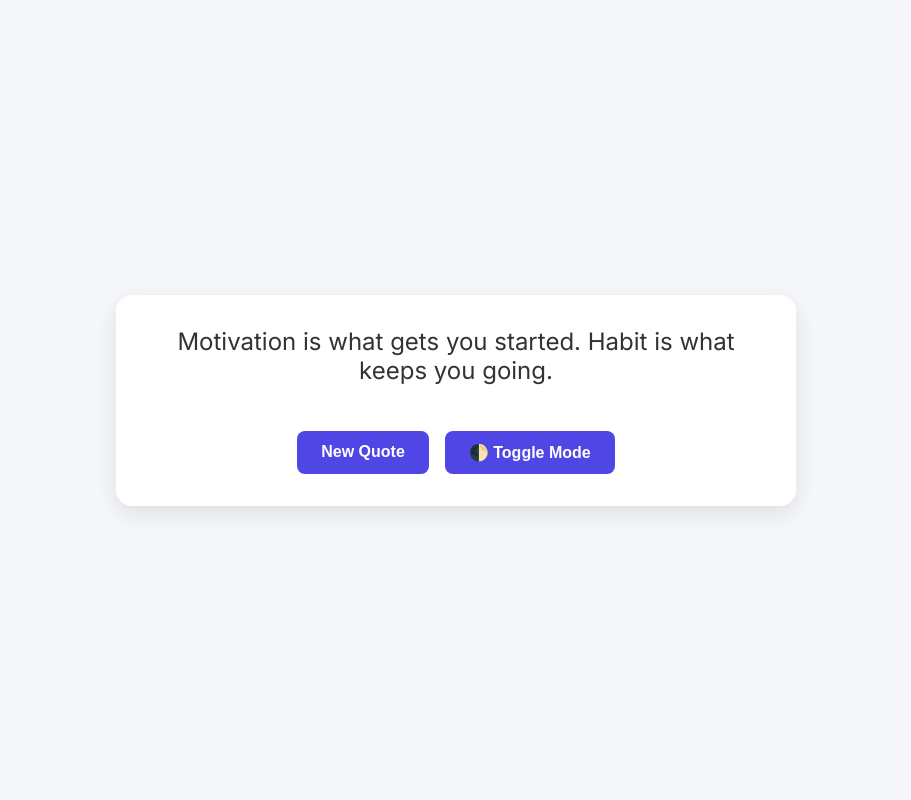
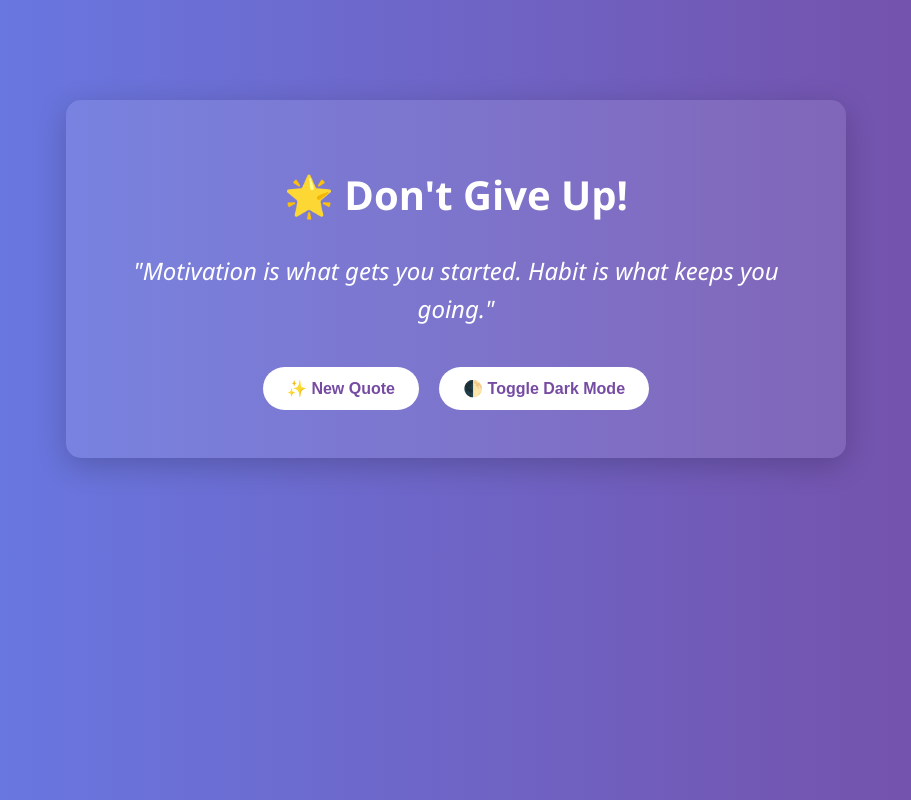
Before and after one commit to frankfolabi/keep-moving, a Flask app: page / in a window 1280 px wide. Shown: the whole page, without its empty margins (184-1095 px from the left). Run offline with Flask 2, Linux system fonts and the light colour scheme.

Commit message:
Update index file.

```diff
--- a/templates/index.html
+++ b/templates/index.html
@@ -2,114 +2,112 @@
 <html lang="en">
 <head>
   <meta charset="UTF-8">
-  <title>Inspirational Quotes</title>
-  <link href="https://fonts.googleapis.com/css2?family=Inter:wght@400;600&display=swap" rel="stylesheet">
+  <title>Keep Moving!</title>
   <style>
     :root {
-      --bg: #f5f7fa;
-      --text: #333;
-      --card-bg: #fff;
-      --button-bg: #4F46E5;
-      --button-hover: #4338ca;
+      --bg-gradient: linear-gradient(to right, #667eea, #764ba2);
+      --container-bg: rgba(255, 255, 255, 0.1);
+      --text-color: #fff;
+      --button-bg: #fff;
+      --button-text: #764ba2;
+      --button-hover: #f1f1f1;
     }
 
     body.dark {
-      --bg: #1e1e2f;
-      --text: #f0f0f0;
-      --card-bg: #2a2a40;
-      --button-bg: #6366f1;
-      --button-hover: #818cf8;
+      --bg-gradient: linear-gradient(to right, #1e1e1e, #2c2c2c);
+      --container-bg: rgba(255, 255, 255, 0.05);
+      --text-color: #e0e0e0;
+      --button-bg: #333;
+      --button-text: #fff;
+      --button-hover: #444;
     }
 
     body {
-      font-family: 'Inter', sans-serif;
-      background: var(--bg);
-      color: var(--text);
-      display: flex;
-      justify-content: center;
-      align-items: center;
-      height: 100vh;
+      font-family: 'Segoe UI', sans-serif;
+      background: var(--bg-gradient);
+      color: var(--text-color);
+      text-align: center;
       margin: 0;
-      transition: background 0.3s ease, color 0.3s ease;
+      padding: 0;
+      transition: background 0.4s ease, color 0.4s ease;
     }
 
-    .card {
-      background: var(--card-bg);
-      padding: 2rem 2.5rem;
-      border-radius: 1rem;
-      box-shadow: 0 8px 24px rgba(0,0,0,0.1);
-      max-width: 600px;
-      text-align: center;
-      transition: all 0.3s ease;
+    .container {
+      max-width: 700px;
+      margin: 100px auto;
+      background: var(--container-bg);
+      padding: 40px;
+      border-radius: 15px;
+      box-shadow: 0 8px 30px rgba(0, 0, 0, 0.2);
     }
 
-    .quote {
-      font-size: 1.5rem;
-      font-weight: 400;
-      margin-bottom: 1.5rem;
-      min-height: 80px;
+    h1 {
+      font-size: 2.5rem;
+      margin-bottom: 20px;
     }
 
-    .buttons {
-      display: flex;
-      justify-content: center;
-      gap: 1rem;
+    blockquote {
+      font-size: 1.5rem;
+      font-style: italic;
+      margin: 30px 0;
+      line-height: 1.6;
     }
 
     button {
-      padding: 0.75rem 1.5rem;
+      background: var(--button-bg);
+      color: var(--button-text);
+      border: none;
+      padding: 12px 24px;
       font-size: 1rem;
-      font-weight: 600;
-      color: white;
-      background-color: var(--button-bg);
-      border: none;
-      border-radius: 8px;
+      font-weight: bold;
+      border-radius: 30px;
       cursor: pointer;
-      transition: background-color 0.2s ease;
+      transition: background 0.3s ease, color 0.3s ease;
+      margin: 8px;
     }
 
     button:hover {
-      background-color: var(--button-hover);
+      background: var(--button-hover);
     }
   </style>
 </head>
 <body>
-  <div class="card">
-    <div id="quote-box" class="quote">{{ quote }}</div>
-    <div class="buttons">
-      <button onclick="getQuote()">New Quote</button>
-      <button onclick="toggleDarkMode()">🌓 Toggle Mode</button>
-    </div>
+  <div class="container">
+    <h1>🌟 Don't Give Up!</h1>
+    <blockquote id="quote">"{{ quote }}"</blockquote>
+    <button id="newQuoteBtn">✨ New Quote</button>
+    <button onclick="toggleDarkMode()">🌓 Toggle Dark Mode</button>
   </div>
 
   <script>
-    // Fetch new quote from Flask API
-    async function getQuote() {
-      const quoteBox = document.getElementById("quote-box");
-      quoteBox.textContent = "Loading...";
-      try {
-        const res = await fetch("/quote");
-        const data = await res.json();
-        quoteBox.textContent = data.quote;
-      } catch (err) {
-        quoteBox.textContent = "Oops! Couldn’t load a quote.";
-        console.error(err);
-      }
-    }
-
-    // Toggle between light and dark
-    function toggleDarkMode() {
-      document.body.classList.toggle('dark');
-      localStorage.setItem('theme', document.body.classList.contains('dark') ? 'dark' : 'light');
-    }
-
-    // Set theme on load
+    // Load theme preference
     (function () {
       const saved = localStorage.getItem('theme');
       if (saved === 'dark') {
         document.body.classList.add('dark');
       }
     })();
+
+    // Toggle dark mode
+    function toggleDarkMode() {
+      document.body.classList.toggle('dark');
+      const isDark = document.body.classList.contains('dark');
+      localStorage.setItem('theme', isDark ? 'dark' : 'light');
+    }
+
+    // New Quote button logic
+    document.getElementById("newQuoteBtn").addEventListener("click", async () => {
+      const quoteBox = document.getElementById("quote");
+      quoteBox.textContent = "Loading...";
+      try {
+        const res = await fetch("/quote");
+        const data = await res.json();
+        quoteBox.textContent = `"${data.quote}"`;
+      } catch (error) {
+        quoteBox.textContent = "Could not load a new quote 😔";
+        console.error("Error fetching new quote:", error);
+      }
+    });
   </script>
 </body>
 </html>
```
